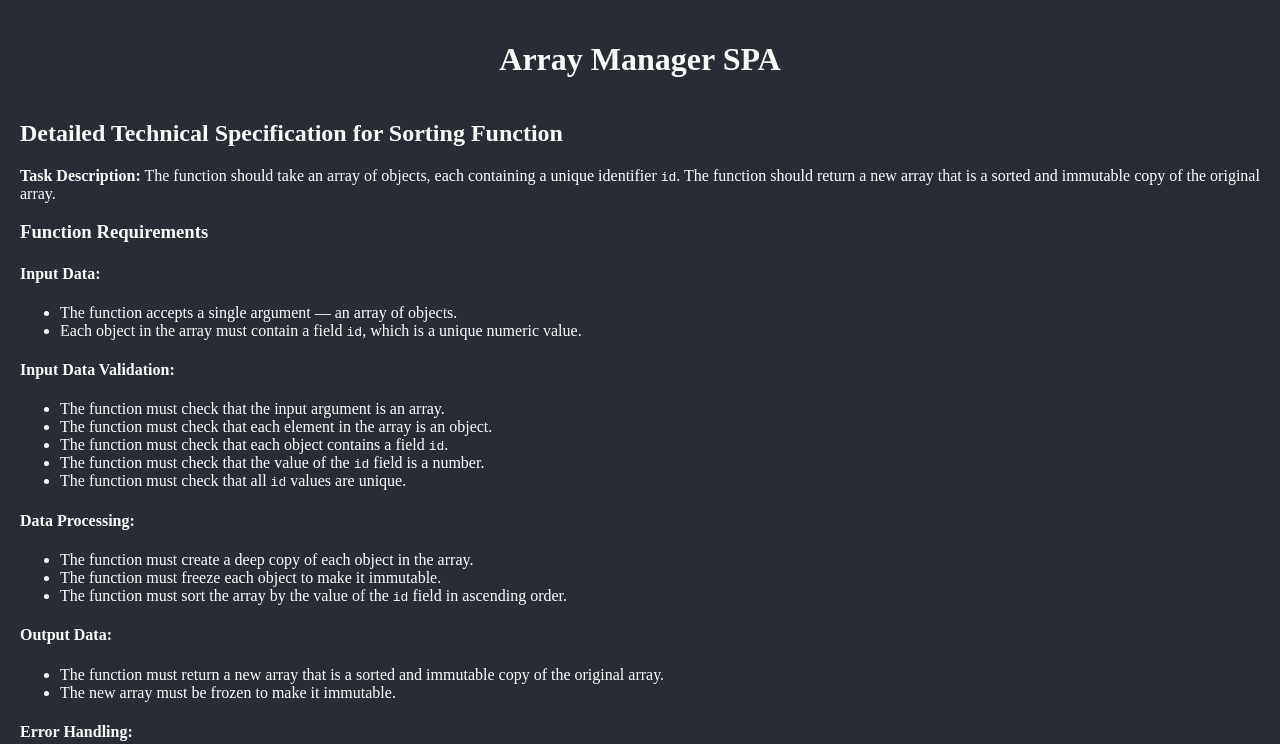
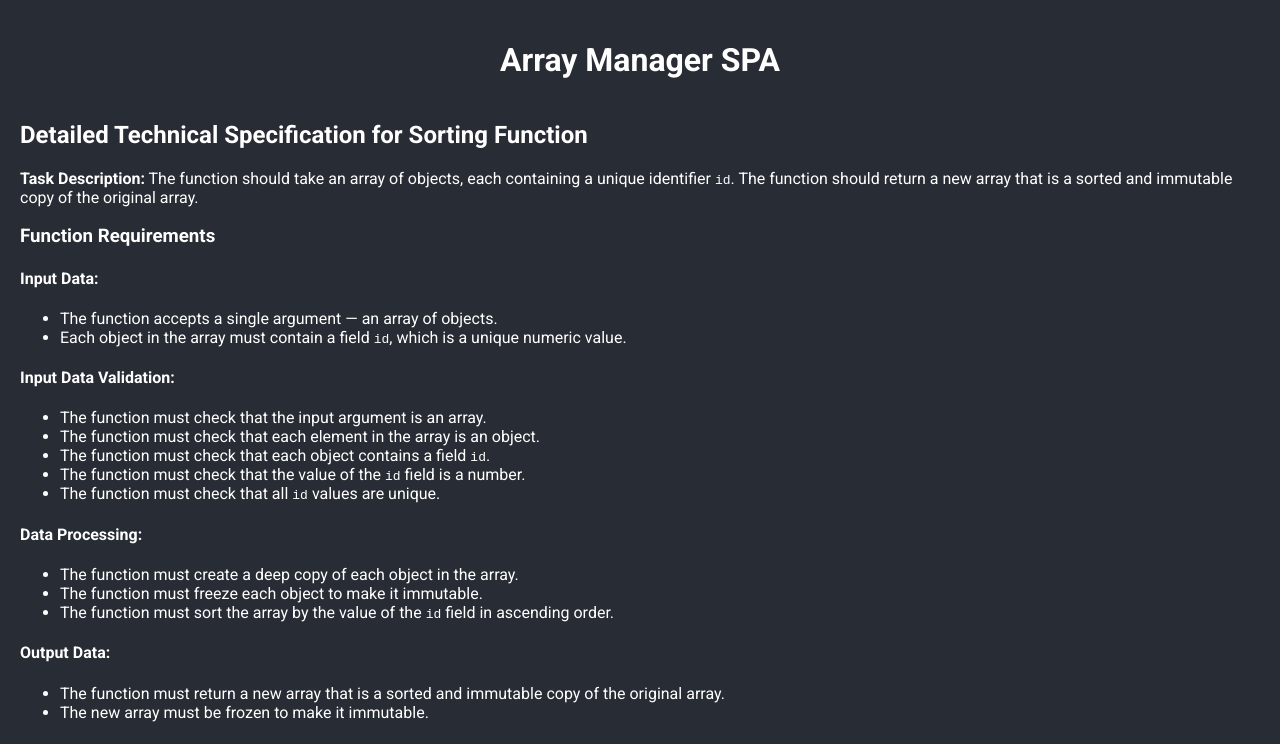
Before and after one commit to GreyHound87/array-manager, a React (Vite) app: page / in a window 1280 px wide. Shown: the top 744 px of the page. Built offline with nearby package versions, Linux system fonts and the light colour scheme.

Commit message:
changed font to Roboto

```diff
--- a/src/index.css
+++ b/src/index.css
@@ -1,3 +1,5 @@
+@import url('https://fonts.googleapis.com/css2?family=Roboto:wght@400;700&display=swap');
+
 *,
 :after,
 :before {
@@ -7,6 +9,7 @@
 }
 
 body {
+    font-family: 'Roboto', sans-serif;
     margin: 0;
     padding: 0;
     background-color: #f6f6f6;
```
